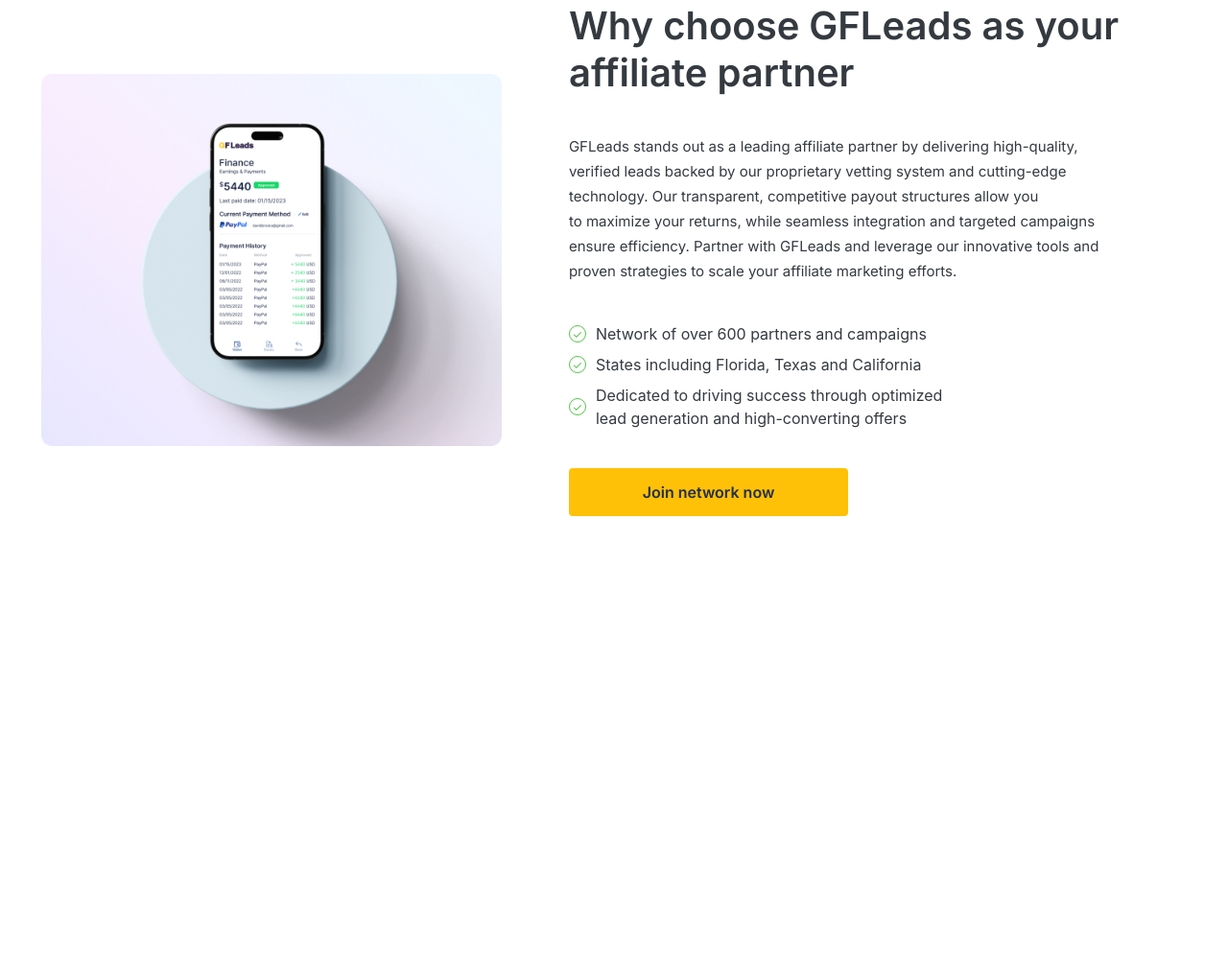
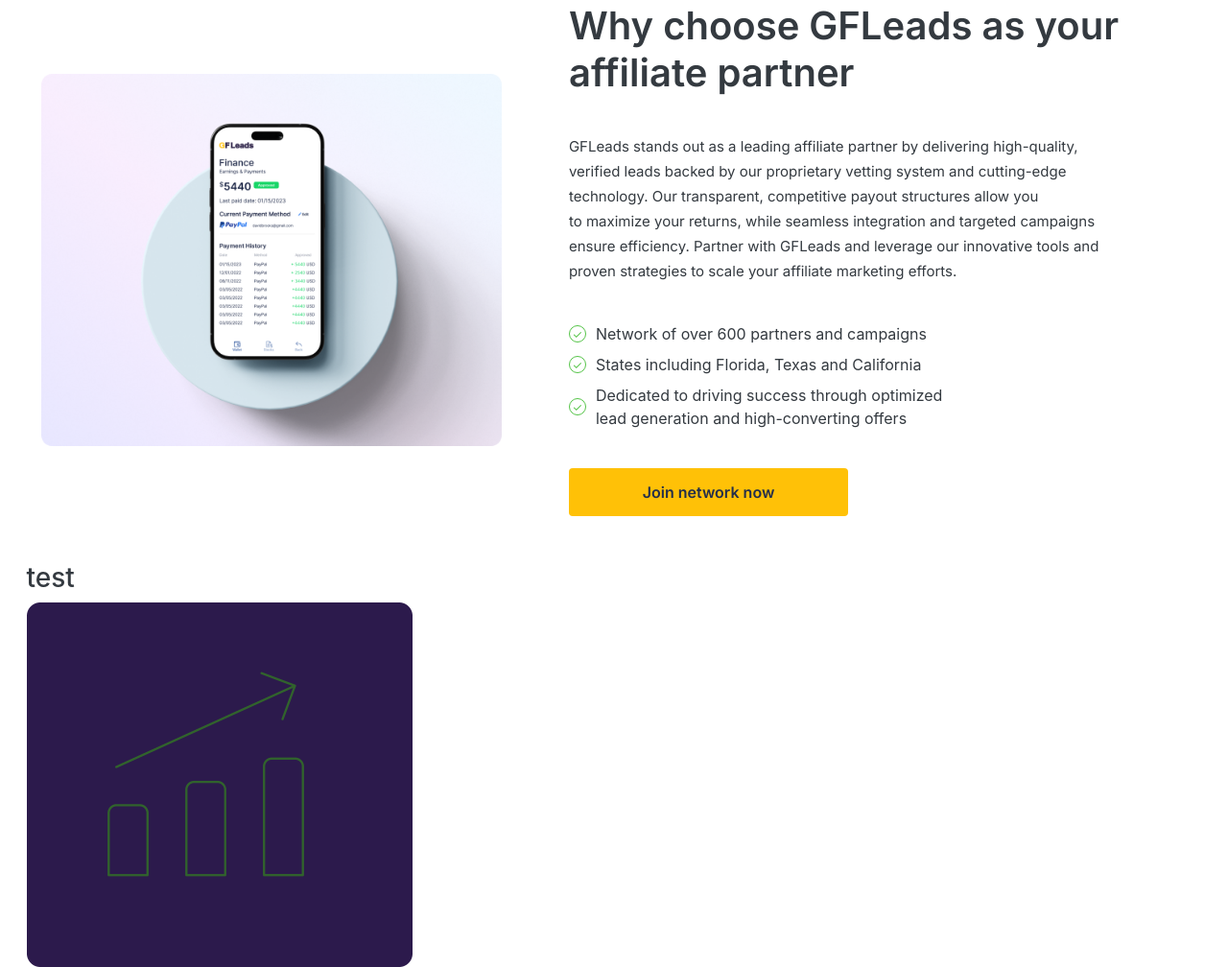
Before and after one commit to raazuev/GFLeads, a plain HTML site: page src/index.html in a window 1280 px wide. Shown: the part 4263-5271 px from the top of the page at 96% size. Before the commit the page ends 4849 px from the top, so only its background shows below. Drawn offline with nearby package versions, Linux system fonts and the light colour scheme.

Commit message:
test velcel

```diff
--- a/src/index.html
+++ b/src/index.html
@@ -33,6 +33,8 @@
 
         <div id="partner"></div>
 
+        <div id="video"></div>
+
     </div>
 
     <script type="module" src="js/main.js"></script>
--- a/src/js/module.js
+++ b/src/js/module.js
@@ -21,3 +21,4 @@ loadModule('program', 'module/program.html');
 loadModule('key', 'module/key.html');
 loadModule('service', 'module/service.html');
 loadModule('partner', 'module/partner.html');
+loadModule('video', 'module/video.html');
--- /dev/null
+++ b/src/module/video.html
@@ -0,0 +1,4 @@
+<div>
+    <h3>test</h3>
+    <img src="/src/img/videoPage/video.png" alt="video">
+</div>
```
